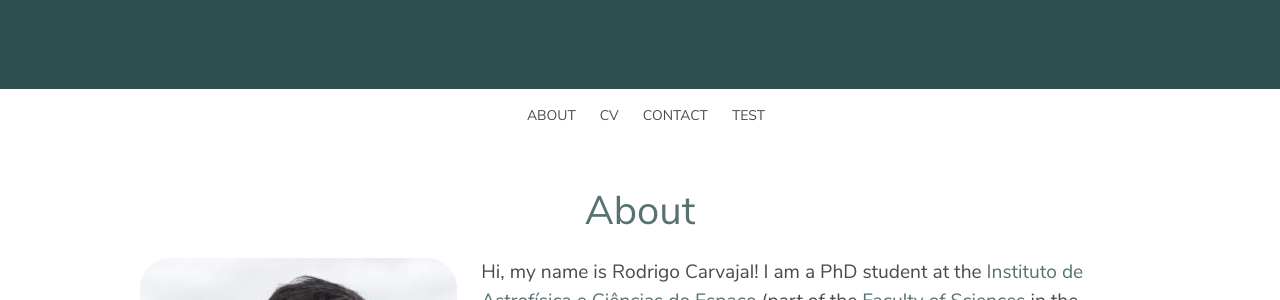
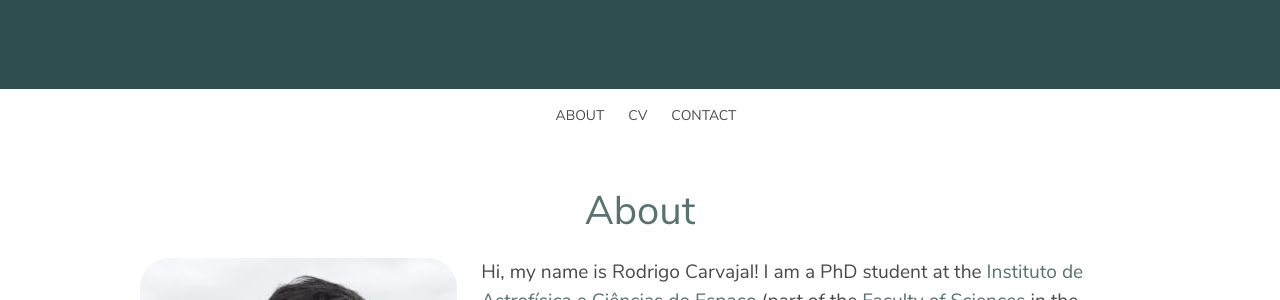
Before and after one commit to racarvajal/racarvajal.github.io, a Jekyll site: the page index.html, which Jekyll copies as it is, in a window 1280 px wide. Shown: the part 759-1059 px from the top of the page. Built offline with Jekyll 4.4.1, drawn with Linux system fonts in a browser that asks for light colours.

Commit message:
remove test navbar-item

```diff
--- a/index.html
+++ b/index.html
@@ -90,7 +90,7 @@
               <a class="navbar-item" href="#cv">CV</a>
 
               <a class="navbar-item" href="#contact">Contact</a>
-              <a class="navbar-item" href="#test">Test</a>
+              <!-- <a class="navbar-item" href="#test">Test</a> -->
             </div>
           </nav>
         </div>
```
